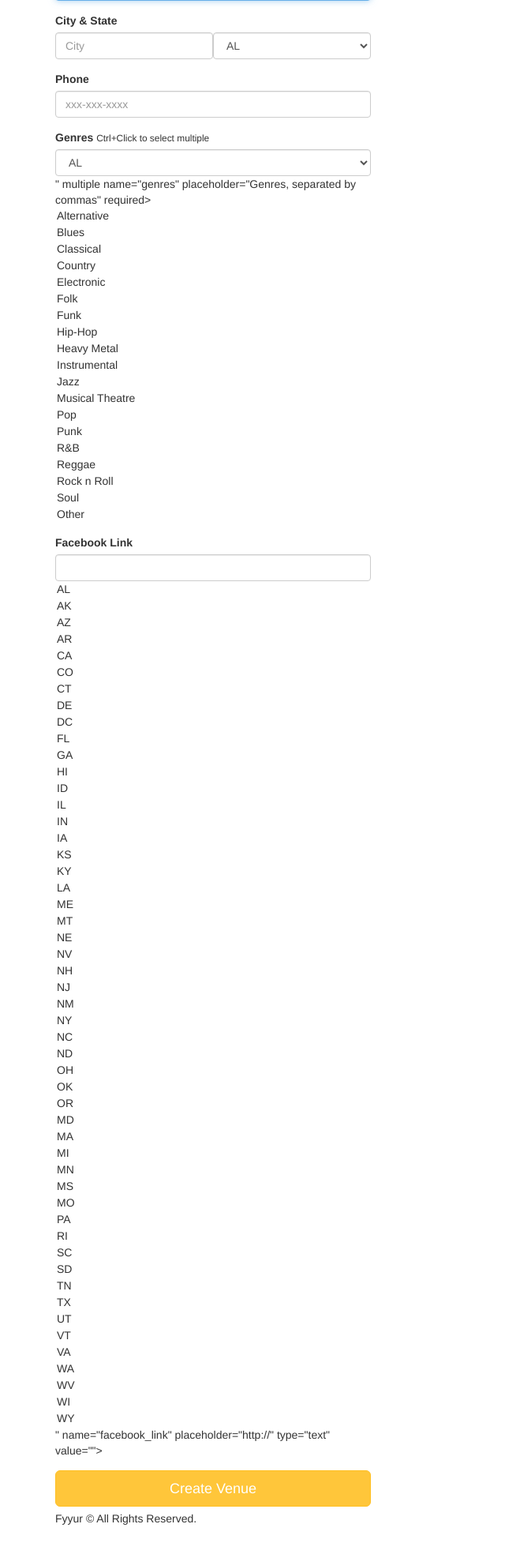
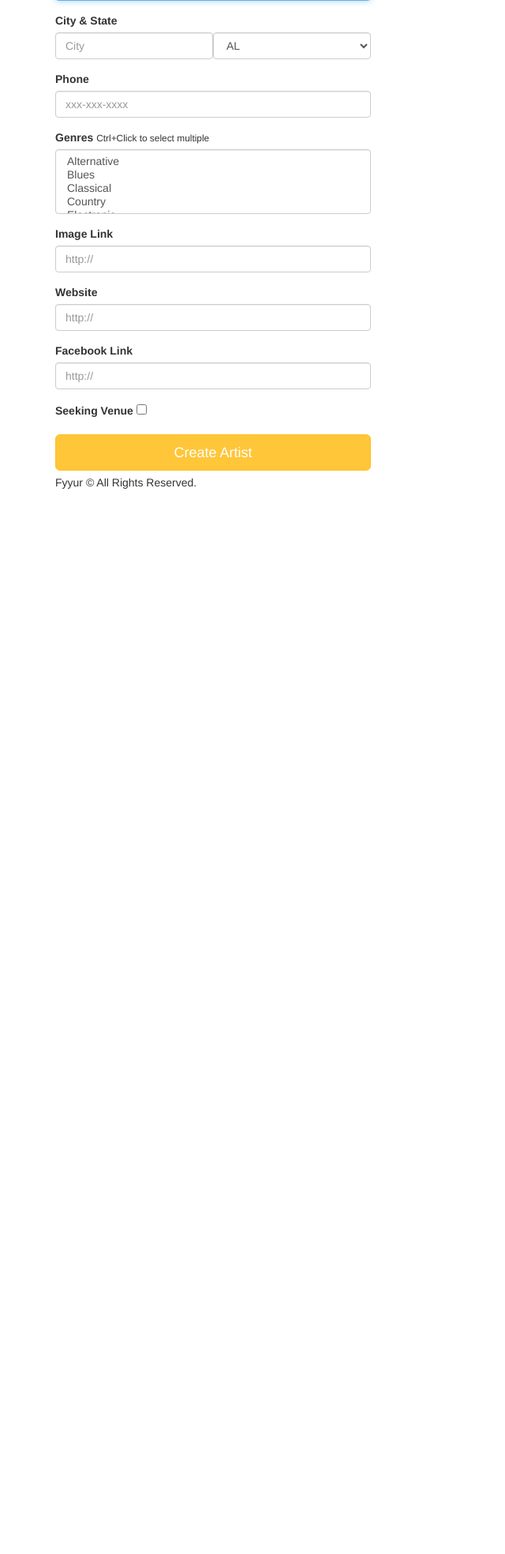
Before and after one commit to mahmoudsultan/fyyur, a Flask app: page /artists/create in a window 1280 px wide. Shown: the part 194-2162 px from the top of the page at 79% size, without its empty margins (0-640 px from the left). After the commit the page ends 813 px from the top, so only its background shows below. Run offline with Flask 2, Linux system fonts and the light colour scheme; some libraries are stand-ins or nearby versions.

Commit message:
Create Artist Form.

```diff
--- a/app.py
+++ b/app.py
@@ -180,6 +180,7 @@
       "num_upcoming_shows": 0,
     }]
   }]
+
   return render_template('pages/venues.html', areas=data);
 
 @app.route('/venues/search', methods=['POST'])
@@ -187,14 +188,14 @@
   # TODO: implement search on artists with partial string search. Ensure it is case-insensitive.
   # seach for Hop should return "The Musical Hop".
   # search for "Music" should return "The Musical Hop" and "Park Square Live Music & Coffee"
-  response={
-    "count": 1,
-    "data": [{
-      "id": 2,
-      "name": "The Dueling Pianos Bar",
-      "num_upcoming_shows": 0,
-    }]
+  search_term = request.form.get('search_term', '')
+  matched_artists = Venue.query.filter(Venue.name.ilike(f'%{search_term}%')).all()
+
+  response = {
+    "count": len(matched_artists),
+    "data": matched_artists
   }
+
   return render_template('pages/search_venues.html', results=response, search_term=request.form.get('search_term', ''))
 
 @app.route('/venues/<int:venue_id>')
@@ -316,11 +317,34 @@
   # called upon submitting the new artist listing form
   # TODO: insert form data as a new Venue record in the db, instead
   # TODO: modify data to be the data object returned from db insertion
+  form = ArtistForm()
 
-  # on successful db insert, flash success
-  flash('Artist ' + request.form['name'] + ' was successfully listed!')
-  # TODO: on unsuccessful db insert, flash an error instead.
-  # e.g., flash('An error occurred. Artist ' + data.name + ' could not be listed.')
+  data = {
+    'name': form.name.data,
+    'city': form.city.data,
+    'state': form.state.data,
+    'phone': form.phone.data,
+    'genres': ','.join(form.genres.data),
+    'image_link': form.image_link.data,
+    'facebook_link': form.facebook_link.data,
+    'website': form.website.data,
+    'seeking_venue': form.seeking_venue.data,
+    'seeking_description': form.seeking_description.data,
+  }
+
+  try:
+    new_artist = Artist(**data)
+
+    db.session.add(new_artist)
+    db.session.commit()
+
+    flash('Artist ' + data['name'] + ' was successfully listed!')
+  except:
+    db.session.rollback()
+    flash('An error occurred. Artist ' + data['name'] + ' could not be listed.')
+  finally:
+    db.session.close()
+
   return render_template('pages/home.html')
 
 
--- a/forms.py
+++ b/forms.py
@@ -1,9 +1,9 @@
 from datetime import datetime
-from flask_wtf import Form
-from wtforms import StringField, SelectField, SelectMultipleField, DateTimeField
+from flask_wtf import FlaskForm
+from wtforms.fields import StringField, SelectField, SelectMultipleField, DateTimeField, BooleanField, TextAreaField
 from wtforms.validators import DataRequired, AnyOf, URL
 
-class ShowForm(Form):
+class ShowForm(FlaskForm):
     artist_id = StringField(
         'artist_id'
     )
@@ -16,7 +16,7 @@
         default= datetime.today()
     )
 
-class VenueForm(Form):
+class VenueForm(FlaskForm):
     name = StringField(
         'name', validators=[DataRequired()]
     )
@@ -88,8 +88,8 @@
     image_link = StringField(
         'image_link'
     )
+        # TODO implement enum restriction
     genres = SelectMultipleField(
-        # TODO implement enum restriction
         'genres', validators=[DataRequired()],
         choices=[
             ('Alternative', 'Alternative'),
@@ -117,7 +117,7 @@
         'facebook_link', validators=[URL()]
     )
 
-class ArtistForm(Form):
+class ArtistForm(FlaskForm):
     name = StringField(
         'name', validators=[DataRequired()]
     )
@@ -185,7 +185,7 @@
         'phone'
     )
     image_link = StringField(
-        'image_link'
+        'image_link', validators=[URL()]
     )
     genres = SelectMultipleField(
         # TODO implement enum restriction
@@ -216,5 +216,10 @@
         # TODO implement enum restriction
         'facebook_link', validators=[URL()]
     )
+    website = StringField(
+        'website', validators=[URL()]
+    )
+    seeking_venue = BooleanField('seeking_venue')
+    seeking_description = TextAreaField('seeking_description')
 
 # TODO IMPLEMENT NEW ARTIST FORM AND NEW SHOW FORM
--- a/static/css/main.css
+++ b/static/css/main.css
@@ -209,3 +209,10 @@
 .subtitle {
   opacity: 0.5;
 }
+
+/*****************************************************************************
+ * Utils
+ ****************************************************************************/
+.hidden {
+  display: none;
+}
--- a/templates/forms/new_artist.html
+++ b/templates/forms/new_artist.html
@@ -22,17 +22,44 @@
       <div class="form-group">
           <label for="phone">Phone</label>
           {{ form.phone(class_ = 'form-control', placeholder='xxx-xxx-xxxx', autofocus = true) }}
-        </div>
+      </div>
       <div class="form-group">
         <label for="genres">Genres</label>
         <small>Ctrl+Click to select multiple</small>
-        {{ form.genres(class_ = 'form-control', placeholder='Genres, separated by commas', id=form.state, autofocus = true) }}
+        {{ form.genres(class_ = 'form-control', placeholder='Genres, separated by commas', autofocus = true) }}
       </div>
       <div class="form-group">
-          <label for="genres">Facebook Link</label>
-          {{ form.facebook_link(class_ = 'form-control', placeholder='http://', id=form.state, autofocus = true) }}
-        </div>
-      <input type="submit" value="Create Venue" class="btn btn-primary btn-lg btn-block">
+        <label for="image_link">Image Link</label>
+        {{ form.image_link(class_= 'form-control', placeholder= 'http://', autofocus= true) }}
+      </div>
+      <div class="form-group">
+        <label for="website">Website</label>
+        {{ form.website(class_= 'form-control', placeholder= 'http://', autofocus= true) }}
+      </div>
+      <div class="form-group">
+          <label for="facebook_link">Facebook Link</label>
+          {{ form.facebook_link(class_ = 'form-control', placeholder='http://', autofocus = true) }}
+      </div>
+      <div class="form-group">
+        <label for="seeking_venue" class="form-check-label">Seeking Venue</label>
+        {{ form.seeking_venue(class_ = 'form-check-input ', autofocus= true) }}
+      </div>
+      <div id="seeking_veneue_description_wrapper" class="form-group hidden">
+        <label for="seeking_description">Seeking Description</label>
+        {{ form.seeking_description(class_ = 'form-control', autofocus= true) }}
+      </div>
+      <input type="submit" value="Create Artist" class="btn btn-primary btn-lg btn-block">
     </form>
   </div>
+
+  <script>
+    document.getElementById('seeking_venue').onchange = (e) => {
+      const isSeekingVenue = e.target.checked;
+      if (isSeekingVenue) {
+        document.getElementById('seeking_veneue_description_wrapper').classList.remove('hidden')
+      } else {
+        document.getElementById('seeking_veneue_description_wrapper').classList.add('hidden')
+      }
+    }
+  </script>
 {% endblock %}
```
